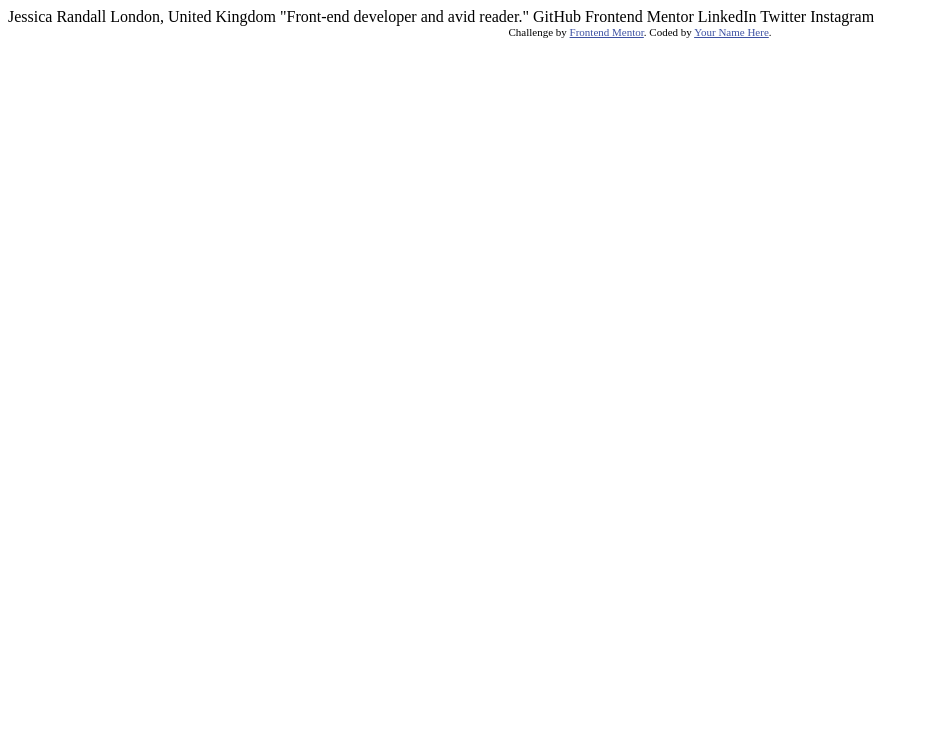
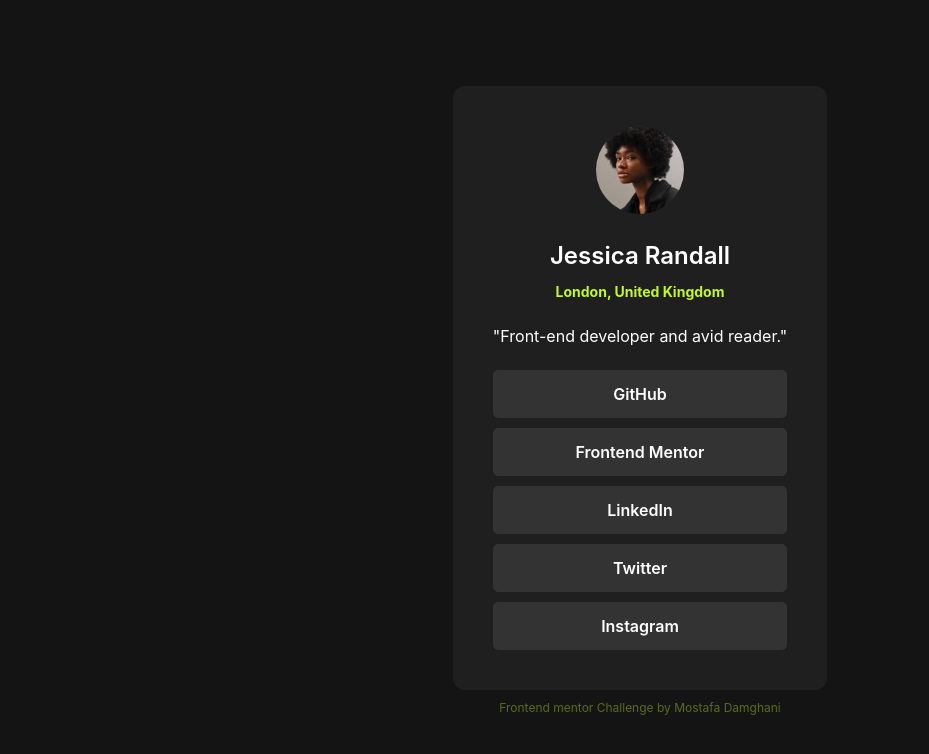
Before and after one commit to Mostafadmg/SocialLinksProfile, a plain HTML site: page index.html in a window 1280 px wide. Shown: the whole page, without its empty margins (0-929 px from the left). Drawn offline with Linux system fonts and the light colour scheme; a web font is replaced by a local one.

Commit message:
final project

```diff
--- a/index.html
+++ b/index.html
@@ -1,34 +1,52 @@
 <!DOCTYPE html>
 <html lang="en">
   <head>
-  <meta charset="UTF-8">
-  <meta name="viewport" content="width=device-width, initial-scale=1.0"> <!-- displays site properly based on user's device -->
+    <meta charset="UTF-8" />
+    <meta name="viewport" content="width=device-width, initial-scale=1.0" />
+    <!-- displays site properly based on user's device -->
 
-  <link rel="icon" type="image/png" sizes="32x32" href="./assets/images/favicon-32x32.png">
+    <link
+      rel="icon"
+      type="image/png"
+      sizes="32x32"
+      href="./assets/images/favicon-32x32.png"
+    />
+    <link rel="stylesheet" href="styles.css" />
 
     <title>Frontend Mentor | Social links profile</title>
-
-  <!-- Feel free to remove these styles or customise in your own stylesheet 👍 -->
-  <style>
-    .attribution { font-size: 11px; text-align: center; }
-    .attribution a { color: hsl(228, 45%, 44%); }
-  </style>
   </head>
   <body>
-
-  Jessica Randall
-  London, United Kingdom
-  "Front-end developer and avid reader."
-
-  GitHub
-  Frontend Mentor
-  LinkedIn
-  Twitter
-  Instagram
-
-  <div class="attribution">
-    Challenge by <a href="https://www.frontendmentor.io?ref=challenge" target="_blank">Frontend Mentor</a>.
-    Coded by <a href="#">Your Name Here</a>.
+    <div class="container">
+      <div class="card">
+        <img
+          class="profile-pic"
+          src="./assets/images/avatar-jessica.jpeg"
+          alt="profile picture"
+        />
+        <div class="profile-detail">
+          <h1 class="title">Jessica Randall</h1>
+          <b>London, United Kingdom</b>
+        </div>
+        <div class="bio">"Front-end developer and avid reader."</div>
+        <div class="links">
+          <div class="button-wrapper">
+            <button>GitHub</button>
+          </div>
+          <div class="button-wrapper">
+            <button>Frontend Mentor</button>
+          </div>
+          <div class="button-wrapper">
+            <button>LinkedIn</button>
+          </div>
+          <div class="button-wrapper">
+            <button>Twitter</button>
+          </div>
+          <div class="button-wrapper">
+            <button>Instagram</button>
+          </div>
+        </div>
+      </div>
+      <div class="footer">Frontend mentor Challenge by Mostafa Damghani</div>
     </div>
   </body>
 </html>
--- /dev/null
+++ b/styles.css
@@ -0,0 +1,125 @@
+*,
+*::after,
+*::before {
+  box-sizing: border-box;
+  padding: 0;
+  margin: 0;
+}
+html {
+  font: 16px;
+}
+
+@font-face {
+  font-family: "Inter";
+  src: url(./assets/fonts/Inter-VariableFont_slnt\wght.ttf) format("truetype");
+  font-weight: 100 900; /* Supports all weights from 100 to 900 */
+  font-style: normal;
+}
+
+body {
+  font-family: "Inter";
+  color: white;
+}
+
+.container {
+  display: flex;
+  flex-direction: column;
+  justify-content: center;
+  align-items: center;
+  min-height: 100vh;
+  background-color: rgba(20, 20, 20, 1);
+  padding: 5px;
+}
+
+.card {
+  background-color: rgba(31, 31, 31, 1);
+  max-width: 24rem;
+  display: flex;
+  flex-direction: column;
+  justify-content: center;
+  align-items: center;
+  border-radius: 0.75rem;
+  padding: 2.5rem;
+  gap: 1.5rem;
+  font-family: "Inter";
+  transition: transform 0.3s ease, box-shadow 0.3s ease;
+}
+
+.card:hover {
+  transform: translateY(-20px);
+  box-shadow: 5px 5px 5px rgba(196, 248, 42, 0.2);
+}
+
+.profile-pic {
+  border-radius: 50%;
+  width: 88px;
+  height: 88px;
+  object-fit: cover;
+  overflow: hidden;
+}
+
+.links {
+  display: flex;
+  flex-direction: column;
+  justify-content: center;
+  align-items: center;
+  gap: 10px;
+  width: 100%;
+}
+
+.button-wrapper {
+  width: 100%;
+}
+
+button {
+  border: none;
+  background-color: rgba(51, 51, 51, 1);
+  color: white;
+  padding: 12px 16px;
+  width: 100%;
+  font-size: 1rem;
+  font-family: "Inter";
+  transition: all 0.3s ease;
+  cursor: pointer;
+  line-height: 150%;
+  font-weight: 600;
+  border-radius: 5px;
+}
+button:hover {
+  background-color: #c4f82a; /* Yellow-green hover */
+  color: #1a1a1a; /* Dark text */
+  transform: translateY(-2px); /* Subtle lift effect */
+}
+
+.profile-detail {
+  display: flex;
+  flex-direction: column;
+  align-items: center;
+  gap: 7px;
+}
+
+.profile-detail > b {
+  color: rgba(196, 248, 42, 1);
+  font-size: 14px;
+  line-height: 150%;
+}
+
+.title {
+  line-height: 150%;
+  font-weight: 600;
+  font-size: 24px;
+}
+
+@media (max-width: 480px) {
+  .card {
+    margin: 0 16px; /* Prevent card from touching screen edges */
+    padding: 32px 24px; /* Reduce padding on mobile */
+    max-width: none; /* Remove max-width constraint */
+  }
+}
+
+.footer {
+  margin-top: 10px;
+  font-size: 12px;
+  color: rgba(197, 248, 42, 0.389);
+}
```
Also changed, not shown: 2 other files. Lines whose indentation alone changed are shown as unchanged.
